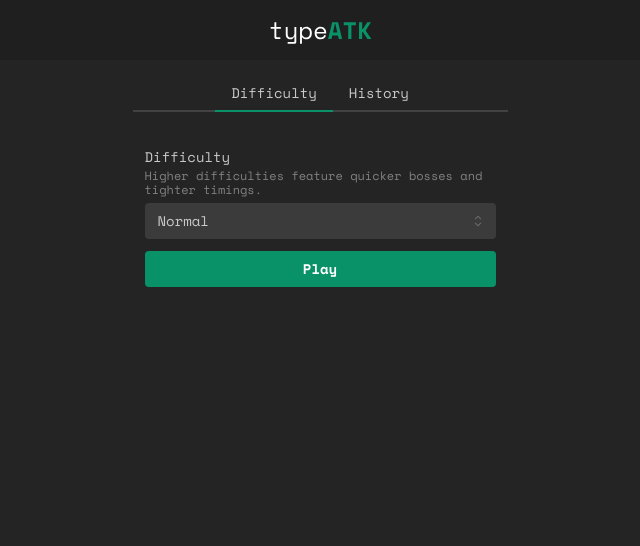
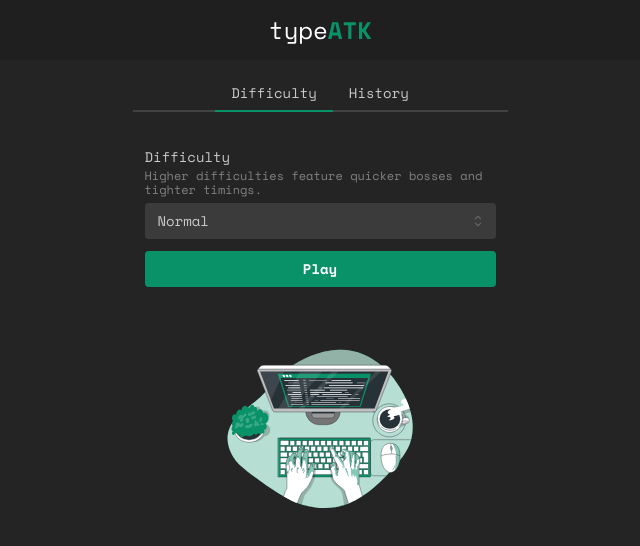
Before and after one commit to wendell-kenneddy/typeatk, a React (Vite) app: page / in a window 1280 px wide. Shown: the top 546 px of the page, without its empty margins (320-960 px from the left). Built offline with nearby package versions, Linux system fonts and the light colour scheme.

Commit message:
feat(App): show typing illustration on difficulty select tab

```diff
--- a/src/components/App.tsx
+++ b/src/components/App.tsx
@@ -3,7 +3,7 @@ import { CombatScreen } from "./CombatScreen";
 import { DifficultySelect } from "./DifficultySelect";
 import { Header } from "./Header";
 import { Difficulty, difficultyModifiers } from "../data/difficultyModifiers";
-import { Tabs } from "@mantine/core";
+import { Stack, Tabs } from "@mantine/core";
 import { MatchHistory } from "./MatchHistory";
 
 export function App() {
@@ -27,7 +27,16 @@ export function App() {
             </Tabs.List>
 
             <Tabs.Panel value="difficulty-select">
-              <DifficultySelect onConfirmDifficulty={(d) => setSelectedDifficulty(d)} />
+              <Stack gap="xs" align="center">
+                <DifficultySelect onConfirmDifficulty={(d) => setSelectedDifficulty(d)} />
+
+                <img
+                  src="/typing-bro.svg"
+                  alt="Typing on a keyboard illustration"
+                  width={200}
+                  height={200}
+                />
+              </Stack>
             </Tabs.Panel>
 
             <Tabs.Panel value="match-history">
```
